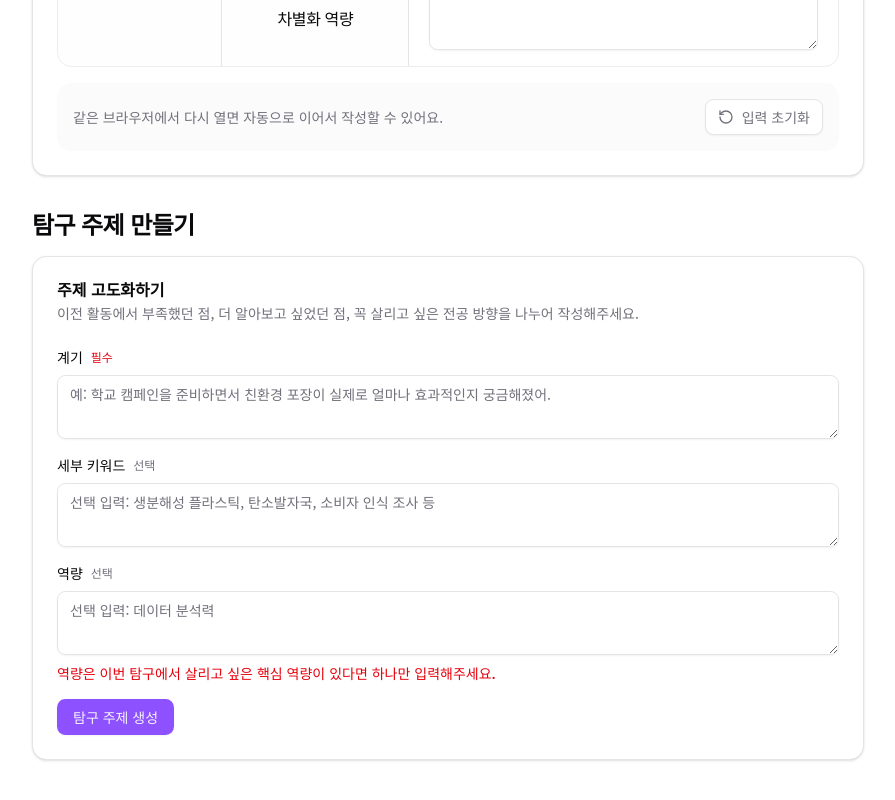
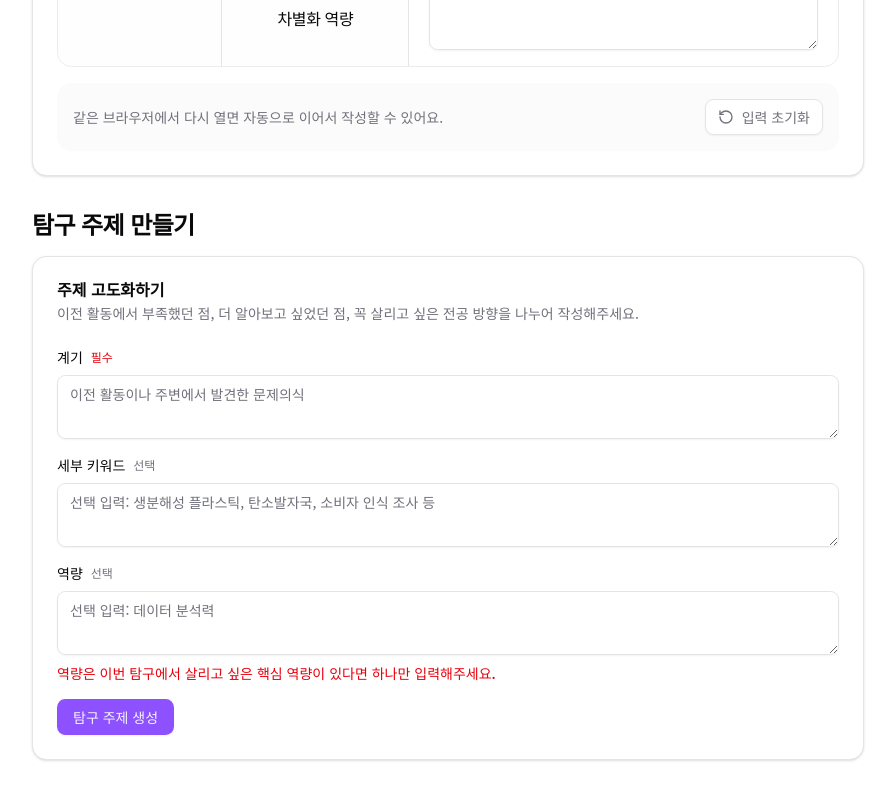
Before and after one commit to MEA-Co/MEA-Hub, a Next.js app: page /topics in a window 1280 px wide. Shown: the part 941-1741 px from the top of the page, without its empty margins (192-1087 px from the left). Built offline with nearby package versions, Linux system fonts and the light colour scheme.

Commit message:
feat: form

```diff
--- a/app/topics/_components/TopicGenerationTabs.tsx
+++ b/app/topics/_components/TopicGenerationTabs.tsx
@@ -107,16 +107,14 @@
           <div className="space-y-2">
             <div className="flex items-center gap-2">
               <p className="text-sm font-medium">계기</p>
-              <span className="text-xs font-medium text-destructive">
-                필수
-              </span>
+              <span className="text-xs font-medium text-destructive">필수</span>
             </div>
             <Textarea
               value={motivationInput}
               onChange={(event) =>
                 setMotivationInput(event.currentTarget.value)
               }
-              placeholder="예: 학교 캠페인을 준비하면서 친환경 포장이 실제로 얼마나 효과적인지 궁금해졌어."
+              placeholder="이전 활동이나 주변에서 발견한 문제의식"
             />
           </div>
 
@@ -180,7 +178,6 @@
         <Card>
           <CardHeader>
             <CardTitle>추천된 탐구 주제</CardTitle>
-            <CardDescription>생성 모델: {result.model}</CardDescription>
           </CardHeader>
           <CardContent className="space-y-4">
             <div className="space-y-1">
```
